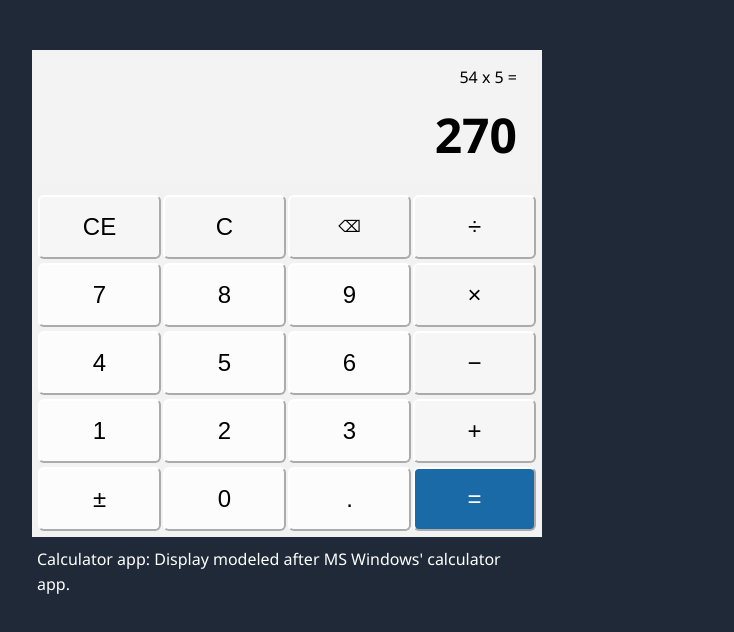
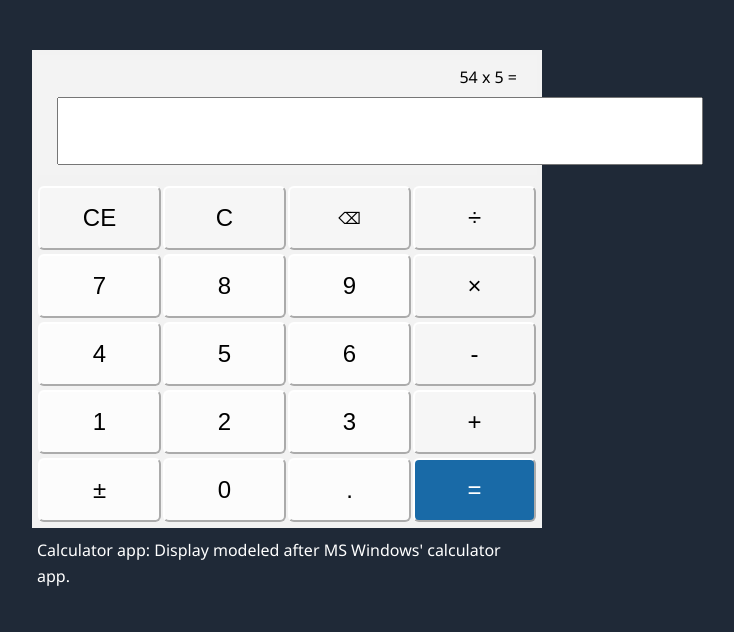
Before and after one commit to mscruzai/calculator, a plain HTML site: page index.html in a window 1280 px wide. Shown: the whole page, without its empty margins (353-1087 px from the left). Drawn offline with Linux system fonts and the light colour scheme.

Commit message:
Changed display line (numeric-line) to an input field instead of just a div. So that the user can paste values to it.

```diff
--- a/index.html
+++ b/index.html
@@ -14,13 +14,11 @@
                 <div class="equation-line">
                 54 x 5 =
                 </div>
-                <div class="numeric-line">
-                270
-                </div>
+                <input type="text" id="num-line"   class="numeric-line"/>
             </div>
             <div class="keypad">
                 <div class="row">
-                    <button class= "btn edge"   data-type="function" id="clear-entry">CE</button>
+                    <button class= "btn edge" data-type="function" id="clear-entry">CE</button>
                     <button class= "btn edge" data-type="function" id="clear-all">C</button>
                     <button class= "btn edge" data-type="function" id="backspace">⌫</button>
                     <button class= "btn edge" data-type="operator" id="divide">÷</button>
@@ -35,7 +33,7 @@
                     <button class= "btn inside" data-type="digit">4</button>
                     <button class= "btn inside" data-type="digit">5</button>
                     <button class= "btn inside" data-type="digit">6</button>
-                    <button class= "btn edge" data-type="operator" id="subtract">−</button>
+                    <button class= "btn edge" data-type="operator" id="subtract">-</button>
                 </div>
                 <div class="row">
                     <button class= "btn inside" data-type="digit">1</button>
```
